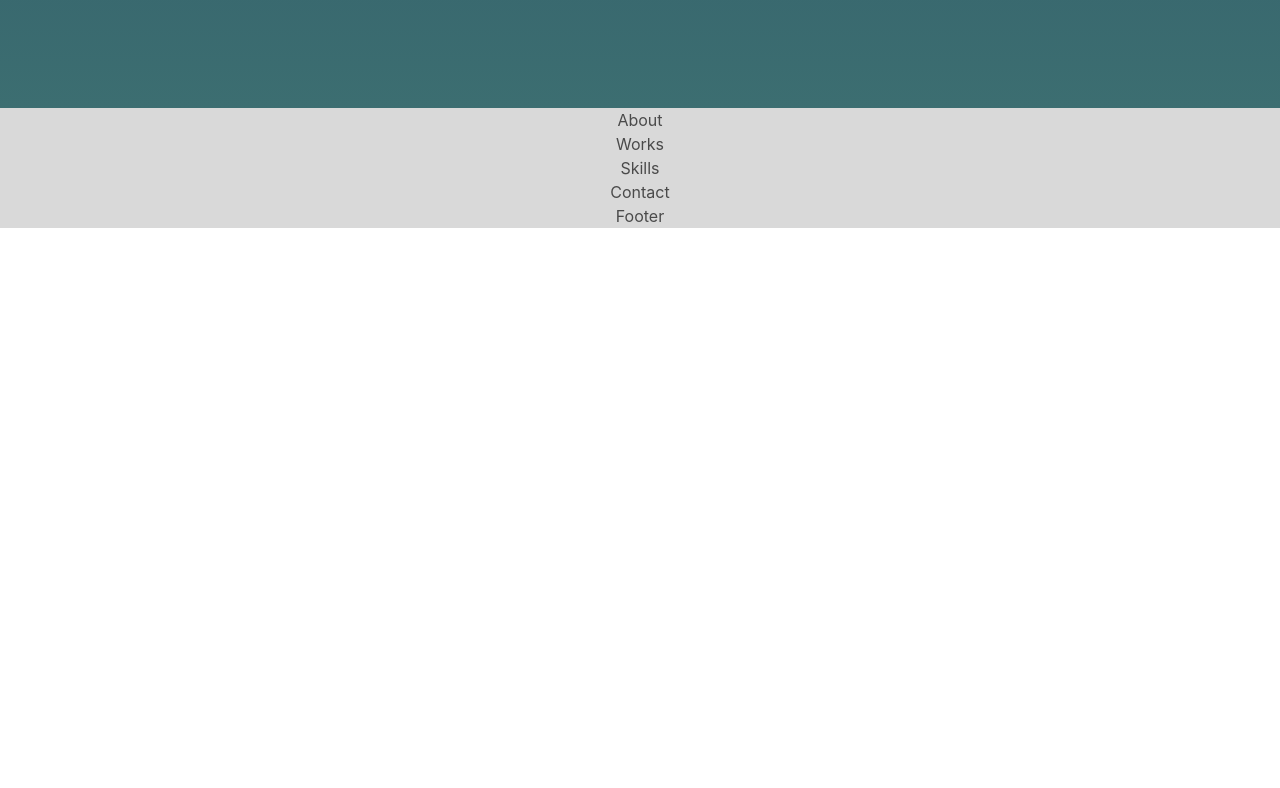
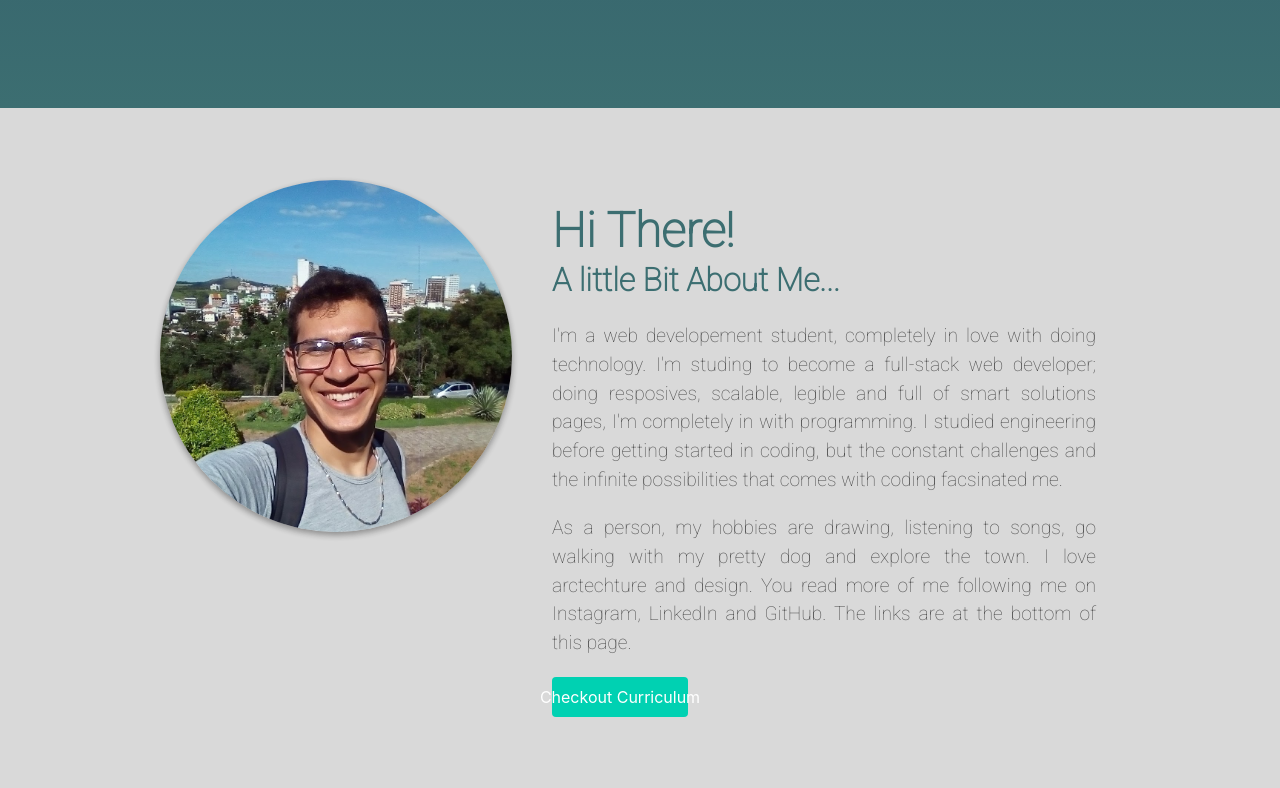
Before and after one commit to LucasH-Paz/LucasH-Paz, a React (Create React App) app: page / in a window 1280 px wide. Shown: the part 692-1480 px from the top of the page. Before the commit the page ends 920 px from the top, so only its background shows below. Built offline with nearby package versions, Linux system fonts and the light colour scheme.

Commit message:
creates about

```diff
--- a/public/index.html
+++ b/public/index.html
@@ -10,6 +10,9 @@
       content="Web site created using create-react-app"
     />
     <link rel="apple-touch-icon" href="%PUBLIC_URL%/logo192.png" />
+    <style>
+      @import url('https://fonts.googleapis.com/css2?family=Roboto:wght@100&display=swap');
+    </style>
     <!--
       manifest.json provides metadata used when your web app is installed on a
       user's mobile device or desktop. See https://developers.google.com/web/fundamentals/web-app-manifest/
--- a/src/App.css
+++ b/src/App.css
@@ -8,5 +8,7 @@
   background-color: #d9d9d9;
   display: flex;
   flex-direction: column;
+  font-family: 'Roboto', sans-serif;
+  font-size: 1.2rem;
   width: 100vw;
 }
--- a/src/Components/About/index.jsx
+++ b/src/Components/About/index.jsx
@@ -1,10 +1,31 @@
 import React from 'react';
 import './styles.css';
 
+import user from '../../images/userimg.jpg';
+
 function About() {
   return(
-    <div>
-      About
+    <div id="about">
+      <div className="content">
+        <h1 className="title is-1">Hi There!</h1>
+        <h2 className="subtitle is-3">A little Bit About Me...</h2>
+        <p>
+          I'm a web developement student, completely in love with doing technology. I'm studing
+          to become a full-stack web developer; doing resposives, scalable, legible and full of
+          smart solutions pages, I'm completely in with programming. I studied engineering before
+          getting started in coding, but the constant challenges and the infinite possibilities
+          that comes with coding facsinated me.
+        </p>
+        <p>
+          As a person, my hobbies are drawing, listening to songs, go walking with my pretty dog
+          and explore the town. I love arctechture and design. You read more of me following me on
+          Instagram, LinkedIn and GitHub. The links are at the bottom of this page.
+        </p>
+        <button type="button" className="button is-primary">
+          Checkout Curriculum
+        </button>
+      </div>
+      <img src={ user } alt="author" />
     </div>
   )
 }
--- a/src/Components/About/styles.css
+++ b/src/Components/About/styles.css
@@ -0,0 +1,38 @@
+#about {
+  display: flex;
+  flex-direction: row-reverse;
+  max-width: 80%;
+  margin: 5vh 0;
+  padding: 2rem;
+}
+
+#about > img {
+  width: 22rem;
+  height: 22rem;
+  border-radius: 50%;
+  box-shadow: 0 3px 6px rgba(0,0,0,0.16), 0 3px 6px rgba(0,0,0,0.23);
+}
+
+#about > div {
+  display: flex;
+  flex-flow: column;
+  padding: 1.5rem;
+  margin-left: 1rem;
+  justify-content: space-between;
+}
+
+#about > div > p {
+  text-align: justify;
+}
+
+#about > div > button {
+  width: 25%;
+}
+
+#about h1 {
+  color: rgb(60, 110, 113);
+}
+
+#about h2 {
+  color: rgb(60, 110, 113);
+}
--- a/src/Components/Hero/styles.css
+++ b/src/Components/Hero/styles.css
@@ -19,3 +19,11 @@
   bottom: 40vh;
   left: 5vw;
 }
+
+#hero h1 {
+  color: rgb(184, 182, 182);
+}
+
+#hero h2 {
+  color: rgb(133, 133, 133);
+}
```
Also changed, not shown: src/images/userimg.jpg (added).
